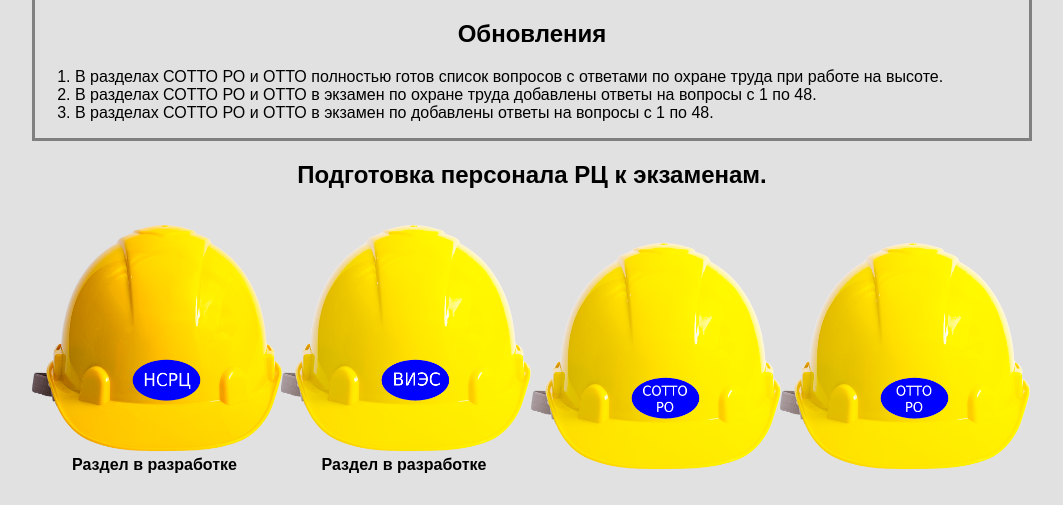
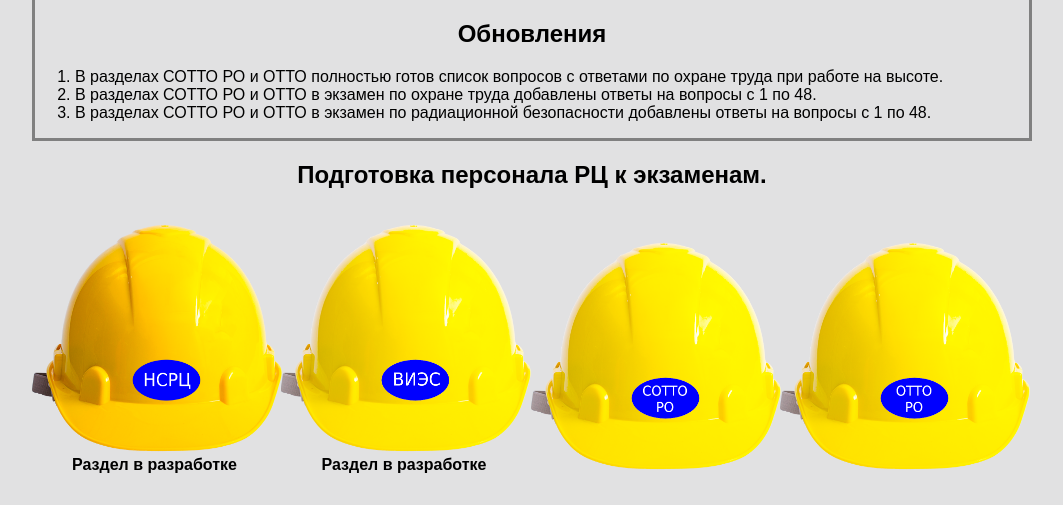
Before and after one commit to VadimPinyagin/exams, a plain HTML site: page index.html in a window 1280 px wide. Shown: the part 295-800 px from the top of the page, without its empty margins (108-1171 px from the left). Drawn offline with Linux system fonts and the light colour scheme.

Commit message:
Исправляет ошибку на главной странице

```diff
--- a/index.html
+++ b/index.html
@@ -16,7 +16,7 @@
 				<ol>
 					<li>В разделах СОТТО РО и ОТТО полностью готов список вопросов с ответами по охране труда при работе на высоте.</li>
 					<li>В разделах СОТТО РО и ОТТО в экзамен по охране труда добавлены ответы на вопросы с 1 по 48.</li>
-					<li>В разделах СОТТО РО и ОТТО в экзамен по добавлены ответы на вопросы с 1 по 48.</li>
+					<li>В разделах СОТТО РО и ОТТО в экзамен по радиационной безопасности добавлены ответы на вопросы с 1 по 48.</li>
 				</ol>
 			</section>
 		<h1>Подготовка персонала РЦ к экзаменам.</h1>
```
